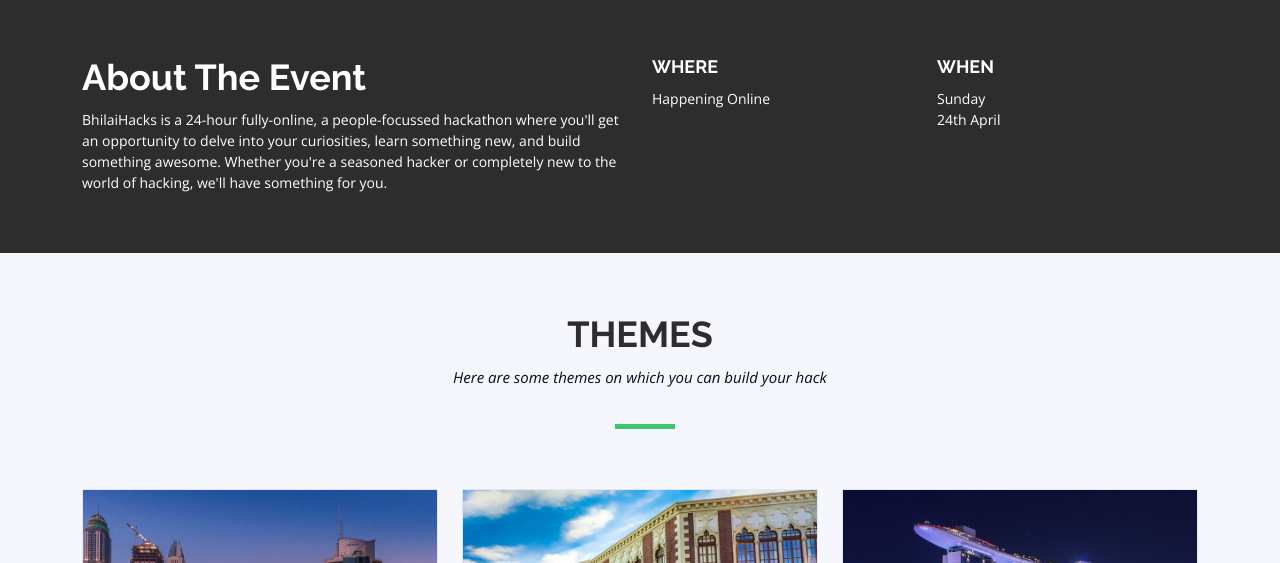
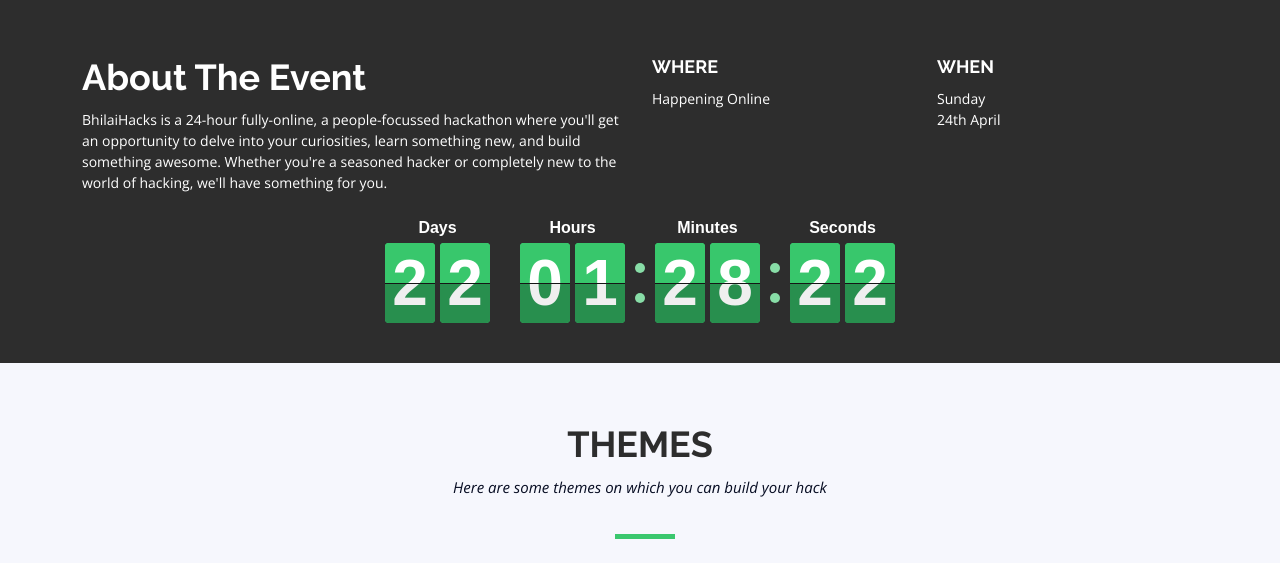
Before and after one commit to we-developers-community/bhilai_hacks_website, a plain HTML site: page index.html in a window 1280 px wide. Shown: the part 804-1367 px from the top of the page. Drawn offline with nearby package versions, Linux system fonts and the light colour scheme.

Commit message:
add flipdown timer in about section

```diff
--- /dev/null
+++ b/assets/css/flipdown.css
@@ -0,0 +1,308 @@
+/* THEMES */
+
+/********** Theme: dark **********/
+/* Font styles */
+.flipdown.flipdown__theme-dark {
+  font-family: sans-serif;
+  font-weight: bold;
+  margin: auto;
+}
+/* Rotor group headings */
+.flipdown.flipdown__theme-dark .rotor-group-heading:before {
+  color: #ffffff;
+}
+/* Delimeters */
+.flipdown.flipdown__theme-dark
+  .rotor-group:nth-child(n + 2):nth-child(-n + 3):before,
+.flipdown.flipdown__theme-dark
+  .rotor-group:nth-child(n + 2):nth-child(-n + 3):after {
+  background-color: hsl(142, 56%, 70%);
+}
+/* Rotor tops */
+.flipdown.flipdown__theme-dark .rotor,
+.flipdown.flipdown__theme-dark .rotor-top,
+.flipdown.flipdown__theme-dark .rotor-leaf-front {
+  color: #ffffff;
+  background-color: hsl(142, 56%, 50%);
+}
+/* Rotor bottoms */
+.flipdown.flipdown__theme-dark .rotor-bottom,
+.flipdown.flipdown__theme-dark .rotor-leaf-rear {
+  color: #efefef;
+  background-color: hsl(142, 56%, 36%);
+}
+/* Hinge */
+.flipdown.flipdown__theme-dark .rotor:after {
+  border-top: solid 1px #151515;
+}
+
+/********** Theme: light **********/
+/* Font styles */
+.flipdown.flipdown__theme-light {
+  font-family: sans-serif;
+  font-weight: bold;
+}
+/* Rotor group headings */
+.flipdown.flipdown__theme-light .rotor-group-heading:before {
+  color: #eeeeee;
+}
+/* Delimeters */
+.flipdown.flipdown__theme-light
+  .rotor-group:nth-child(n + 2):nth-child(-n + 3):before,
+.flipdown.flipdown__theme-light
+  .rotor-group:nth-child(n + 2):nth-child(-n + 3):after {
+  background-color: #dddddd;
+}
+/* Rotor tops */
+.flipdown.flipdown__theme-light .rotor,
+.flipdown.flipdown__theme-light .rotor-top,
+.flipdown.flipdown__theme-light .rotor-leaf-front {
+  color: #222222;
+  background-color: #dddddd;
+}
+/* Rotor bottoms */
+.flipdown.flipdown__theme-light .rotor-bottom,
+.flipdown.flipdown__theme-light .rotor-leaf-rear {
+  color: #333333;
+  background-color: #eeeeee;
+}
+/* Hinge */
+.flipdown.flipdown__theme-light .rotor:after {
+  border-top: solid 1px #222222;
+}
+
+/* END OF THEMES */
+
+.flipdown {
+  overflow: visible;
+  width: 510px;
+  height: 110px;
+}
+
+.flipdown .rotor-group {
+  position: relative;
+  float: left;
+  padding-right: 30px;
+}
+
+.flipdown .rotor-group:last-child {
+  padding-right: 0;
+}
+
+.flipdown .rotor-group-heading:before {
+  display: block;
+  height: 30px;
+  line-height: 30px;
+  text-align: center;
+}
+
+.flipdown .rotor-group:nth-child(1) .rotor-group-heading:before {
+  content: attr(data-before);
+}
+
+.flipdown .rotor-group:nth-child(2) .rotor-group-heading:before {
+  content: attr(data-before);
+}
+
+.flipdown .rotor-group:nth-child(3) .rotor-group-heading:before {
+  content: attr(data-before);
+}
+
+.flipdown .rotor-group:nth-child(4) .rotor-group-heading:before {
+  content: attr(data-before);
+}
+
+.flipdown .rotor-group:nth-child(n + 2):nth-child(-n + 3):before {
+  content: "";
+  position: absolute;
+  bottom: 20px;
+  left: 115px;
+  width: 10px;
+  height: 10px;
+  border-radius: 50%;
+}
+
+.flipdown .rotor-group:nth-child(n + 2):nth-child(-n + 3):after {
+  content: "";
+  position: absolute;
+  bottom: 50px;
+  left: 115px;
+  width: 10px;
+  height: 10px;
+  border-radius: 50%;
+}
+
+.flipdown .rotor {
+  position: relative;
+  float: left;
+  width: 50px;
+  height: 80px;
+  margin: 0px 5px 0px 0px;
+  border-radius: 4px;
+  font-size: 4rem;
+  text-align: center;
+  perspective: 200px;
+}
+
+.flipdown .rotor:last-child {
+  margin-right: 0;
+}
+
+.flipdown .rotor-top,
+.flipdown .rotor-bottom {
+  overflow: hidden;
+  position: absolute;
+  width: 50px;
+  height: 40px;
+}
+
+.flipdown .rotor-leaf {
+  z-index: 1;
+  position: absolute;
+  width: 50px;
+  height: 80px;
+  transform-style: preserve-3d;
+  transition: transform 0s;
+}
+
+.flipdown .rotor-leaf.flipped {
+  transform: rotateX(-180deg);
+  transition: all 0.5s ease-in-out;
+}
+
+.flipdown .rotor-leaf-front,
+.flipdown .rotor-leaf-rear {
+  overflow: hidden;
+  position: absolute;
+  width: 50px;
+  height: 40px;
+  margin: 0;
+  transform: rotateX(0deg);
+  backface-visibility: hidden;
+  -webkit-backface-visibility: hidden;
+}
+
+.flipdown .rotor-leaf-front {
+  line-height: 80px;
+  border-radius: 4px 4px 0px 0px;
+}
+
+.flipdown .rotor-leaf-rear {
+  line-height: 0px;
+  border-radius: 0px 0px 4px 4px;
+  transform: rotateX(-180deg);
+}
+
+.flipdown .rotor-top {
+  line-height: 80px;
+  border-radius: 4px 4px 0px 0px;
+}
+
+.flipdown .rotor-bottom {
+  bottom: 0;
+  line-height: 0px;
+  border-radius: 0px 0px 4px 4px;
+}
+
+.flipdown .rotor:after {
+  content: "";
+  z-index: 2;
+  position: absolute;
+  bottom: 0px;
+  left: 0px;
+  width: 50px;
+  height: 40px;
+  border-radius: 0px 0px 4px 4px;
+}
+
+@media (max-width: 550px) {
+  .flipdown {
+    width: 312px;
+    height: 70px;
+  }
+
+  .flipdown .rotor {
+    font-size: 2.2rem;
+    margin-right: 3px;
+  }
+
+  .flipdown .rotor,
+  .flipdown .rotor-leaf,
+  .flipdown .rotor-leaf-front,
+  .flipdown .rotor-leaf-rear,
+  .flipdown .rotor-top,
+  .flipdown .rotor-bottom,
+  .flipdown .rotor:after {
+    width: 30px;
+  }
+
+  .flipdown .rotor-group {
+    padding-right: 20px;
+  }
+
+  .flipdown .rotor-group:last-child {
+    padding-right: 0px;
+  }
+
+  .flipdown .rotor-group-heading:before {
+    font-size: 0.8rem;
+    height: 20px;
+    line-height: 20px;
+  }
+
+  .flipdown .rotor-group:nth-child(n + 2):nth-child(-n + 3):before,
+  .flipdown .rotor-group:nth-child(n + 2):nth-child(-n + 3):after {
+    left: 69px;
+  }
+
+  .flipdown .rotor-group:nth-child(n + 2):nth-child(-n + 3):before {
+    bottom: 13px;
+    height: 8px;
+    width: 8px;
+  }
+
+  .flipdown .rotor-group:nth-child(n + 2):nth-child(-n + 3):after {
+    bottom: 29px;
+    height: 8px;
+    width: 8px;
+  }
+
+  .flipdown .rotor-leaf-front,
+  .flipdown .rotor-top {
+    line-height: 50px;
+  }
+
+  .flipdown .rotor-leaf,
+  .flipdown .rotor {
+    height: 50px;
+  }
+
+  .flipdown .rotor-leaf-front,
+  .flipdown .rotor-leaf-rear,
+  .flipdown .rotor-top,
+  .flipdown .rotor-bottom,
+  .flipdown .rotor:after {
+    height: 25px;
+  }
+}
+
+.example {
+  font-family: "Roboto", sans-serif;
+  /* width: 550px;
+  height: 378px; */
+  width: fit-content;
+  height: fit-content;
+  margin: auto;
+  padding: 20px;
+  box-sizing: border-box;
+}
+
+.example .flipdown {
+  margin: auto;
+}
+@media (max-width: 550px) {
+  .example {
+    width: 100%;
+    height: 362px;
+  }
+}
--- /dev/null
+++ b/assets/js/flipdown.js
@@ -0,0 +1,357 @@
+"use strict";
+
+function _typeof(obj) {
+  if (typeof Symbol === "function" && typeof Symbol.iterator === "symbol") {
+    _typeof = function _typeof(obj) {
+      return typeof obj;
+    };
+  } else {
+    _typeof = function _typeof(obj) {
+      return obj &&
+        typeof Symbol === "function" &&
+        obj.constructor === Symbol &&
+        obj !== Symbol.prototype
+        ? "symbol"
+        : typeof obj;
+    };
+  }
+  return _typeof(obj);
+}
+
+function _classCallCheck(instance, Constructor) {
+  if (!(instance instanceof Constructor)) {
+    throw new TypeError("Cannot call a class as a function");
+  }
+}
+
+function _defineProperties(target, props) {
+  for (var i = 0; i < props.length; i++) {
+    var descriptor = props[i];
+    descriptor.enumerable = descriptor.enumerable || false;
+    descriptor.configurable = true;
+    if ("value" in descriptor) descriptor.writable = true;
+    Object.defineProperty(target, descriptor.key, descriptor);
+  }
+}
+
+function _createClass(Constructor, protoProps, staticProps) {
+  if (protoProps) _defineProperties(Constructor.prototype, protoProps);
+  if (staticProps) _defineProperties(Constructor, staticProps);
+  return Constructor;
+}
+
+var FlipDown = (function () {
+  function FlipDown(uts) {
+    var el =
+      arguments.length > 1 && arguments[1] !== undefined
+        ? arguments[1]
+        : "flipdown";
+    var opt =
+      arguments.length > 2 && arguments[2] !== undefined ? arguments[2] : {};
+
+    _classCallCheck(this, FlipDown);
+
+    if (typeof uts !== "number") {
+      throw new Error(
+        "FlipDown: Constructor expected unix timestamp, got ".concat(
+          _typeof(uts),
+          " instead."
+        )
+      );
+    }
+
+    if (_typeof(el) === "object") {
+      opt = el;
+      el = "flipdown";
+    }
+
+    this.version = "0.3.2";
+    this.initialised = false;
+    this.now = this._getTime();
+    this.epoch = uts;
+    this.countdownEnded = false;
+    this.hasEndedCallback = null;
+    this.element = document.getElementById(el);
+    this.rotors = [];
+    this.rotorLeafFront = [];
+    this.rotorLeafRear = [];
+    this.rotorTops = [];
+    this.rotorBottoms = [];
+    this.countdown = null;
+    this.daysRemaining = 0;
+    this.clockValues = {};
+    this.clockStrings = {};
+    this.clockValuesAsString = [];
+    this.prevClockValuesAsString = [];
+    this.opts = this._parseOptions(opt);
+
+    this._setOptions();
+
+    console.log(
+      "FlipDown ".concat(this.version, " (Theme: ").concat(this.opts.theme, ")")
+    );
+  }
+
+  _createClass(FlipDown, [
+    {
+      key: "start",
+      value: function start() {
+        if (!this.initialised) this._init();
+        this.countdown = setInterval(this._tick.bind(this), 1000);
+        return this;
+      },
+    },
+    {
+      key: "ifEnded",
+      value: function ifEnded(cb) {
+        this.hasEndedCallback = function () {
+          cb();
+          this.hasEndedCallback = null;
+        };
+
+        return this;
+      },
+    },
+    {
+      key: "_getTime",
+      value: function _getTime() {
+        return new Date().getTime() / 1000;
+      },
+    },
+    {
+      key: "_hasCountdownEnded",
+      value: function _hasCountdownEnded() {
+        if (this.epoch - this.now < 0) {
+          this.countdownEnded = true;
+
+          if (this.hasEndedCallback != null) {
+            this.hasEndedCallback();
+            this.hasEndedCallback = null;
+          }
+
+          return true;
+        } else {
+          this.countdownEnded = false;
+          return false;
+        }
+      },
+    },
+    {
+      key: "_parseOptions",
+      value: function _parseOptions(opt) {
+        var headings = ["Days", "Hours", "Minutes", "Seconds"];
+
+        if (opt.headings && opt.headings.length === 4) {
+          headings = opt.headings;
+        }
+
+        return {
+          theme: opt.hasOwnProperty("theme") ? opt.theme : "dark",
+          headings: headings,
+        };
+      },
+    },
+    {
+      key: "_setOptions",
+      value: function _setOptions() {
+        this.element.classList.add("flipdown__theme-".concat(this.opts.theme));
+      },
+    },
+    {
+      key: "_init",
+      value: function _init() {
+        this.initialised = true;
+
+        if (this._hasCountdownEnded()) {
+          this.daysremaining = 0;
+        } else {
+          this.daysremaining = Math.floor(
+            (this.epoch - this.now) / 86400
+          ).toString().length;
+        }
+
+        var dayRotorCount = this.daysremaining <= 2 ? 2 : this.daysremaining;
+
+        for (var i = 0; i < dayRotorCount + 6; i++) {
+          this.rotors.push(this._createRotor(0));
+        }
+
+        var dayRotors = [];
+
+        for (var i = 0; i < dayRotorCount; i++) {
+          dayRotors.push(this.rotors[i]);
+        }
+
+        this.element.appendChild(this._createRotorGroup(dayRotors, 0));
+        var count = dayRotorCount;
+
+        for (var i = 0; i < 3; i++) {
+          var otherRotors = [];
+
+          for (var j = 0; j < 2; j++) {
+            otherRotors.push(this.rotors[count]);
+            count++;
+          }
+
+          this.element.appendChild(this._createRotorGroup(otherRotors, i + 1));
+        }
+
+        this.rotorLeafFront = Array.prototype.slice.call(
+          this.element.getElementsByClassName("rotor-leaf-front")
+        );
+        this.rotorLeafRear = Array.prototype.slice.call(
+          this.element.getElementsByClassName("rotor-leaf-rear")
+        );
+        this.rotorTop = Array.prototype.slice.call(
+          this.element.getElementsByClassName("rotor-top")
+        );
+        this.rotorBottom = Array.prototype.slice.call(
+          this.element.getElementsByClassName("rotor-bottom")
+        );
+
+        this._tick();
+
+        this._updateClockValues(true);
+
+        return this;
+      },
+    },
+    {
+      key: "_createRotorGroup",
+      value: function _createRotorGroup(rotors, rotorIndex) {
+        var rotorGroup = document.createElement("div");
+        rotorGroup.className = "rotor-group";
+        var dayRotorGroupHeading = document.createElement("div");
+        dayRotorGroupHeading.className = "rotor-group-heading";
+        dayRotorGroupHeading.setAttribute(
+          "data-before",
+          this.opts.headings[rotorIndex]
+        );
+        rotorGroup.appendChild(dayRotorGroupHeading);
+        appendChildren(rotorGroup, rotors);
+        return rotorGroup;
+      },
+    },
+    {
+      key: "_createRotor",
+      value: function _createRotor() {
+        var v =
+          arguments.length > 0 && arguments[0] !== undefined ? arguments[0] : 0;
+        var rotor = document.createElement("div");
+        var rotorLeaf = document.createElement("div");
+        var rotorLeafRear = document.createElement("figure");
+        var rotorLeafFront = document.createElement("figure");
+        var rotorTop = document.createElement("div");
+        var rotorBottom = document.createElement("div");
+        rotor.className = "rotor";
+        rotorLeaf.className = "rotor-leaf";
+        rotorLeafRear.className = "rotor-leaf-rear";
+        rotorLeafFront.className = "rotor-leaf-front";
+        rotorTop.className = "rotor-top";
+        rotorBottom.className = "rotor-bottom";
+        rotorLeafRear.textContent = v;
+        rotorTop.textContent = v;
+        rotorBottom.textContent = v;
+        appendChildren(rotor, [rotorLeaf, rotorTop, rotorBottom]);
+        appendChildren(rotorLeaf, [rotorLeafRear, rotorLeafFront]);
+        return rotor;
+      },
+    },
+    {
+      key: "_tick",
+      value: function _tick() {
+        this.now = this._getTime();
+        var diff = this.epoch - this.now <= 0 ? 0 : this.epoch - this.now;
+        this.clockValues.d = Math.floor(diff / 86400);
+        diff -= this.clockValues.d * 86400;
+        this.clockValues.h = Math.floor(diff / 3600);
+        diff -= this.clockValues.h * 3600;
+        this.clockValues.m = Math.floor(diff / 60);
+        diff -= this.clockValues.m * 60;
+        this.clockValues.s = Math.floor(diff);
+
+        this._updateClockValues();
+
+        this._hasCountdownEnded();
+      },
+    },
+    {
+      key: "_updateClockValues",
+      value: function _updateClockValues() {
+        var _this = this;
+
+        var init =
+          arguments.length > 0 && arguments[0] !== undefined
+            ? arguments[0]
+            : false;
+        this.clockStrings.d = pad(this.clockValues.d, 2);
+        this.clockStrings.h = pad(this.clockValues.h, 2);
+        this.clockStrings.m = pad(this.clockValues.m, 2);
+        this.clockStrings.s = pad(this.clockValues.s, 2);
+        this.clockValuesAsString = (
+          this.clockStrings.d +
+          this.clockStrings.h +
+          this.clockStrings.m +
+          this.clockStrings.s
+        ).split("");
+        this.rotorLeafFront.forEach(function (el, i) {
+          el.textContent = _this.prevClockValuesAsString[i];
+        });
+        this.rotorBottom.forEach(function (el, i) {
+          el.textContent = _this.prevClockValuesAsString[i];
+        });
+
+        function rotorTopFlip() {
+          var _this2 = this;
+
+          this.rotorTop.forEach(function (el, i) {
+            if (el.textContent != _this2.clockValuesAsString[i]) {
+              el.textContent = _this2.clockValuesAsString[i];
+            }
+          });
+        }
+
+        function rotorLeafRearFlip() {
+          var _this3 = this;
+
+          this.rotorLeafRear.forEach(function (el, i) {
+            if (el.textContent != _this3.clockValuesAsString[i]) {
+              el.textContent = _this3.clockValuesAsString[i];
+              el.parentElement.classList.add("flipped");
+              var flip = setInterval(
+                function () {
+                  el.parentElement.classList.remove("flipped");
+                  clearInterval(flip);
+                }.bind(_this3),
+                500
+              );
+            }
+          });
+        }
+
+        if (!init) {
+          setTimeout(rotorTopFlip.bind(this), 500);
+          setTimeout(rotorLeafRearFlip.bind(this), 500);
+        } else {
+          rotorTopFlip.call(this);
+          rotorLeafRearFlip.call(this);
+        }
+
+        this.prevClockValuesAsString = this.clockValuesAsString;
+      },
+    },
+  ]);
+
+  return FlipDown;
+})();
+
+function pad(n, len) {
+  n = n.toString();
+  return n.length < len ? pad("0" + n, len) : n;
+}
+
+function appendChildren(parent, children) {
+  children.forEach(function (el) {
+    parent.appendChild(el);
+  });
+}
--- a/index.html
+++ b/index.html
@@ -36,6 +36,8 @@
 
     <!-- Template Main CSS File -->
     <link href="assets/css/style.css" rel="stylesheet" />
+    <!-- Flipdown Timer CSS File -->
+    <link rel="stylesheet" href="./assets/css/flipdown.css">
   </head>
 
   <body>
@@ -117,6 +119,31 @@
             </div>
           </div>
         </div>
+        <!-- <div class="example"> -->
+          <div id="flipdown" class="flipdown"></div>
+          <!-- </div> -->
+        <script src="./assets/js/flipdown.js"></script>
+        <Script>
+          document.addEventListener('DOMContentLoaded', () => {
+            // Unix timestamp (in seconds) to count down to
+            // var endDate = parseInt((new Date("2021-04-24T00:00:00+05:30")/1000).toFixed(0));
+            var endDate = 1619202600;//Unix timestamp for 2021-04-24T00:00:00+05:30
+            console.log(endDate)
+            // Set up FlipDown
+            var flipdown = new FlipDown(endDate)
+              // Start the countdown
+              .start()
+              // Do something when the countdown ends
+              .ifEnded(() => {
+                //Write Celebration animation code
+                console.log('The countdown has ended!');
+              });
+
+            var ver = document.getElementById('ver');
+            ver.innerHTML = flipdown.version;
+          });
+
+        </Script>
       </section>
       <!-- End About Section -->
 
```
